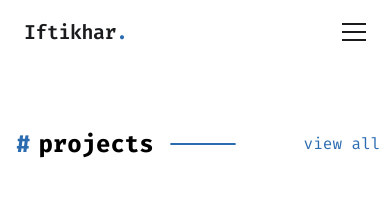
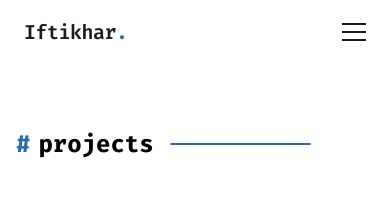
Before and after one commit to 321456987737/main-portfolio, a Next.js app: page /work in a window 390 px wide. Shown: the top 222 px of the page. Built offline with nearby package versions, Linux system fonts and the light colour scheme.

Commit message:
second commit

```diff
--- a/src/component/contactme.js
+++ b/src/component/contactme.js
@@ -7,7 +7,7 @@ export default function Contactme() {
   return (
     <section className="max-w-7xl relative mx-auto mt-32 px-4">
       {/* Decorative Dots */}
-      <Dots position={{ right: "-10%", bottom: "100%", smright: "120px", smbottom: "55px" }} />
+      <Dots position={{ right: "0%", bottom: "80%", smright: "120px", smbottom: "55px" }} />
 
       {/* Decorative Square Outline */}
       <div className="absolute top-0 left-[-20%] h-32 w-32 border border-[var(--accent)] opacity-70" />
--- a/src/component/projects.js
+++ b/src/component/projects.js
@@ -2,6 +2,7 @@
 import React from "react";
 import Image from "next/image";
 import { motion } from "framer-motion";
+import Link from "next/link";
 
 const Projects = () => {
   const projects = [
@@ -79,16 +80,18 @@ const Projects = () => {
         </div>
 
         {/* View All Button */}
+        <Link href={"/work"}>
         <motion.button
           variants={fadeUp(0.6)}
           initial="hidden"
           whileInView="visible"
           viewport={{ once: true, amount: 0.4 }}
-          className="relative text-[var(--accent)] text-md sm:text-lg ml-6 whitespace-nowrap group transition-transform duration-300 hover:-translate-y-[2px]"
-        >
+          className="relative md:flex hidden text-[var(--accent)] text-md sm:text-lg ml-6 whitespace-nowrap group transition-transform duration-300 hover:-translate-y-[2px]"
+          >
           view all →
           <span className="absolute left-0 bottom-0 w-0 h-[2px] bg-[var(--accent)] transition-all duration-500 group-hover:w-full"></span>
         </motion.button>
+          </Link>
       </div>
 
       {/* Projects Grid */}
```
